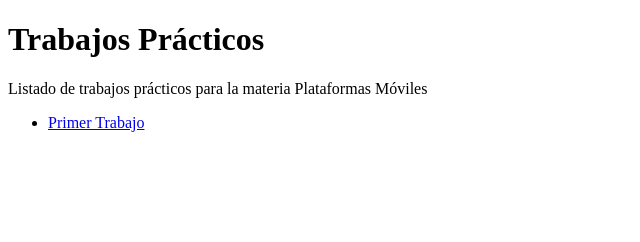
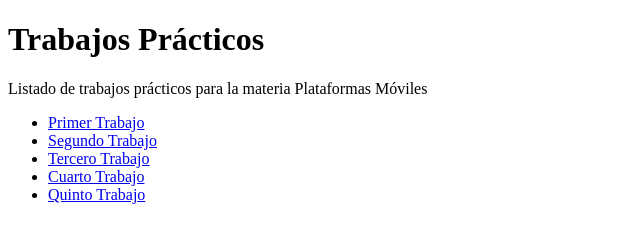
Before and after one commit to Brianzve1/plataformas-moviles-entregas, a plain HTML site: page index.html in a window 1280 px wide. Shown: the whole page, without its empty margins (0-640 px from the left). Drawn offline with Linux system fonts and the light colour scheme.

Commit message:
Update index.html

```diff
--- a/index.html
+++ b/index.html
@@ -8,6 +8,10 @@
      <p>Listado de trabajos prácticos para la materia Plataformas Móviles</p>
      <ul>
        <li><a href="tp-1/">Primer Trabajo</a></li>
+       <li><a href="tp-2/">Segundo Trabajo</a></li>
+       <li><a href="tp-3/">Tercero Trabajo</a></li>
+       <li><a href="tp-4/">Cuarto Trabajo</a></li>
+       <li><a href="tp-5/">Quinto Trabajo</a></li>
      </ul>
    </body>
 </html>
```
